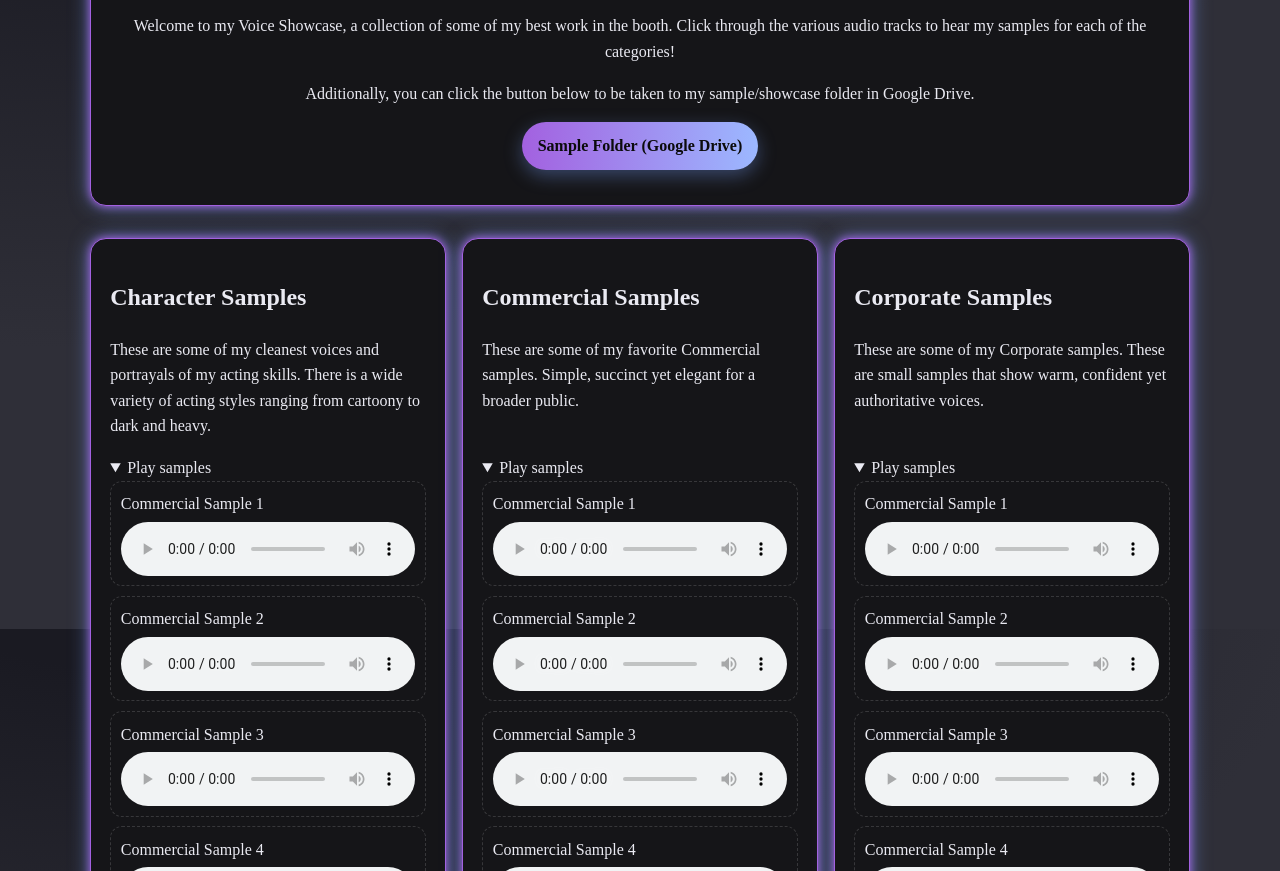
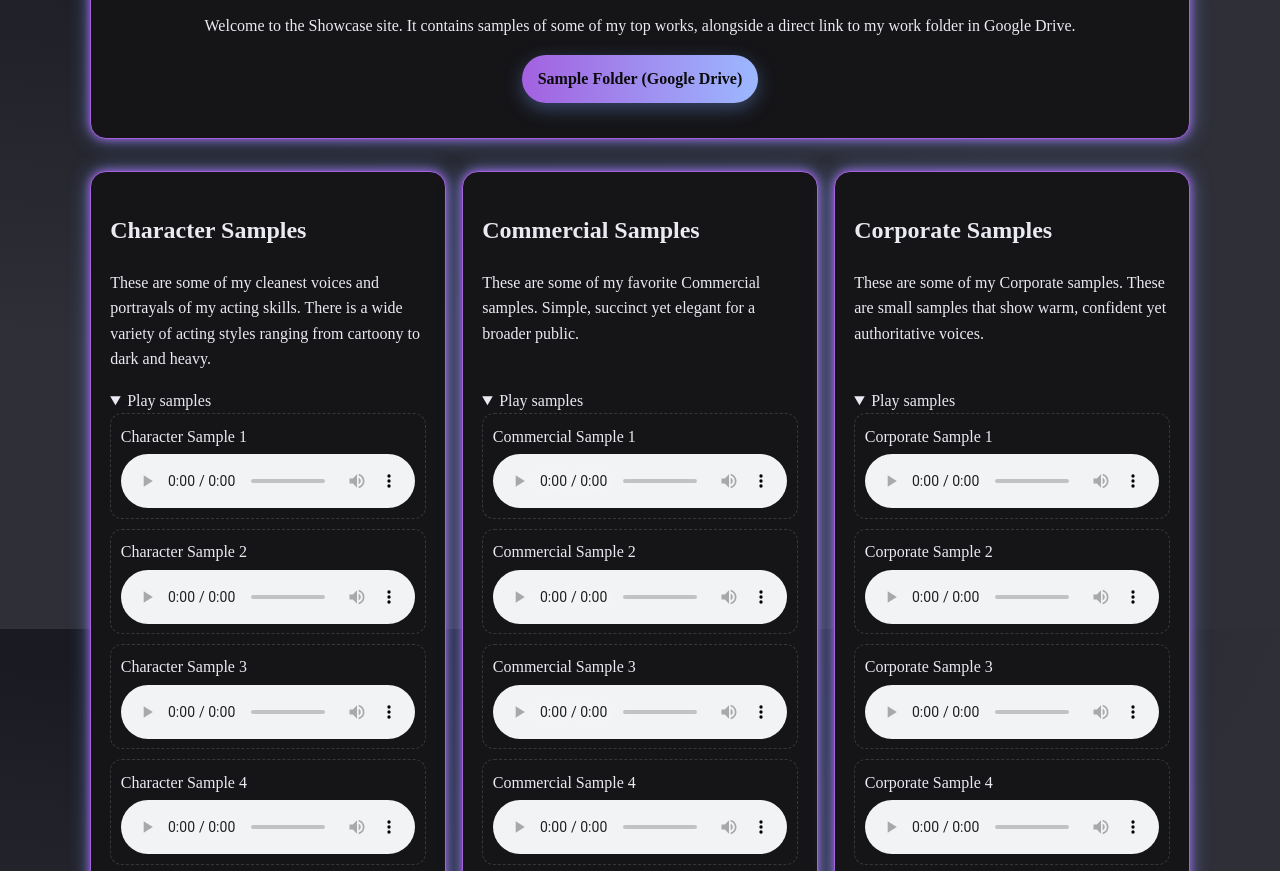
Before and after one commit to DimbelMe/VA-Template, a plain HTML site: page showcase.html in a window 1280 px wide. Shown: the part 171-1042 px from the top of the page. Drawn offline with Linux system fonts and the light colour scheme; a web font is replaced by a local one.

Commit message:
simple changes

```diff
--- a/showcase.html
+++ b/showcase.html
@@ -24,13 +24,7 @@
       <section class="hero card" style="text-align: center">
         <h1>Voice Showcase</h1>
         <p>
-          Welcome to my Voice Showcase, a collection of some of my best work in
-          the booth. Click through the various audio tracks to hear my samples
-          for each of the categories!
-        </p>
-        <p>
-          Additionally, you can click the button below to be taken to my
-          sample/showcase folder in Google Drive.
+          Welcome to the Showcase site. It contains samples of some of my top works, alongside a direct link to my work folder in Google Drive.
         </p>
         <p>
           <a
@@ -55,23 +49,23 @@
             <summary>Play samples</summary>
             <div class="players">
               <div class="player">
-                <span>Commercial Sample 1</span>
+                <span>Character Sample 1</span>
                 <audio controls src="assets/commercial-sample1.mp3"></audio>
               </div>
               <div class="player">
-                <span>Commercial Sample 2</span>
+                <span>Character Sample 2</span>
                 <audio controls src="assets/commercial-sample2.mp3"></audio>
               </div>
               <div class="player">
-                <span>Commercial Sample 3</span>
+                <span>Character Sample 3</span>
                 <audio controls src="assets/commercial-sample1.mp3"></audio>
               </div>
               <div class="player">
-                <span>Commercial Sample 4</span>
+                <span>Character Sample 4</span>
                 <audio controls src="assets/commercial-sample2.mp3"></audio>
               </div>
               <div class="player">
-                <span>Commercial Sample 5</span>
+                <span>Character Sample 5</span>
                 <audio controls src="assets/commercial-sample1.mp3"></audio>
               </div>
             </div>
@@ -81,9 +75,10 @@
         <article class="card">
           <h2>Commercial Samples</h2>
           <p>
-            These are some of my favorite Commercial samples. Simple, succinct yet elegant for a broader public.
+            These are some of my favorite Commercial samples. Simple, succinct
+            yet elegant for a broader public.
           </p>
-          <br>
+          <br />
           <details open>
             <summary>Play samples</summary>
             <div class="players">
@@ -114,30 +109,31 @@
         <article class="card">
           <h2>Corporate Samples</h2>
           <p>
-            These are some of my Corporate samples. These are small samples that show warm, confident yet authoritative voices.
+            These are some of my Corporate samples. These are small samples that
+            show warm, confident yet authoritative voices.
           </p>
-          <br>
+          <br />
           <details open>
             <summary>Play samples</summary>
             <div class="players">
               <div class="player">
-                <span>Commercial Sample 1</span>
+                <span>Corporate Sample 1</span>
                 <audio controls src="assets/commercial-sample1.mp3"></audio>
               </div>
               <div class="player">
-                <span>Commercial Sample 2</span>
+                <span>Corporate Sample 2</span>
                 <audio controls src="assets/commercial-sample2.mp3"></audio>
               </div>
               <div class="player">
-                <span>Commercial Sample 3</span>
+                <span>Corporate Sample 3</span>
                 <audio controls src="assets/commercial-sample1.mp3"></audio>
               </div>
               <div class="player">
-                <span>Commercial Sample 4</span>
+                <span>Corporate Sample 4</span>
                 <audio controls src="assets/commercial-sample2.mp3"></audio>
               </div>
               <div class="player">
-                <span>Commercial Sample 5</span>
+                <span>Corporate Sample 5</span>
                 <audio controls src="assets/commercial-sample1.mp3"></audio>
               </div>
             </div>
```
